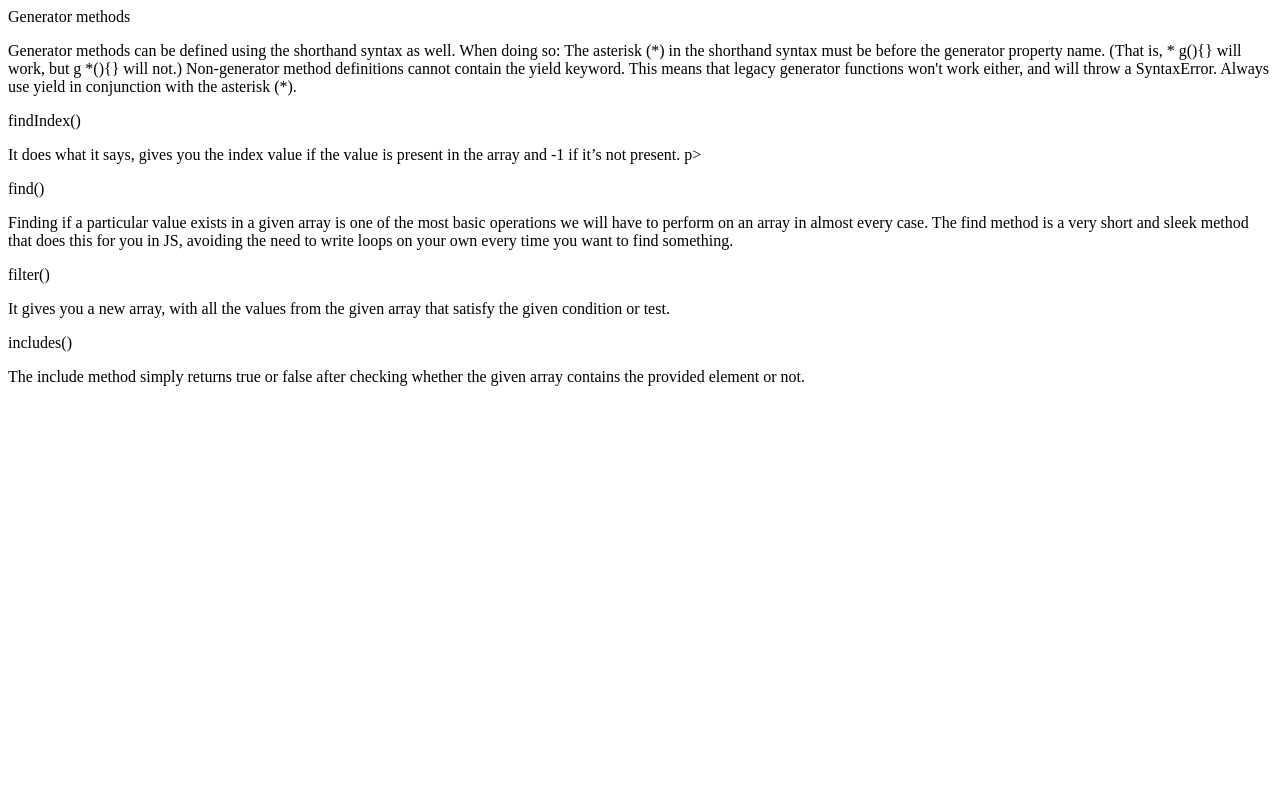
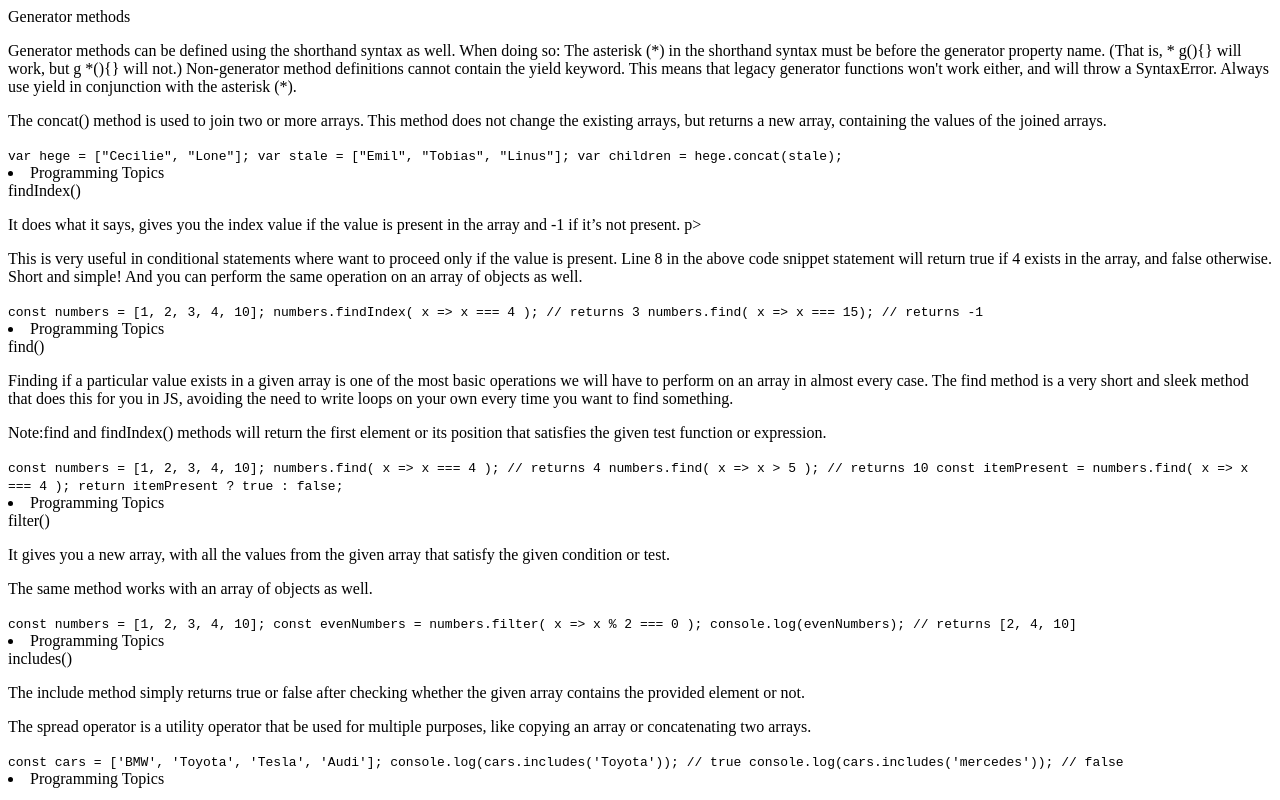
Before and after one commit to JelilFaisalAbudu/jelil-and-kenneth-project, a plain HTML site: page index.html in a window 1280 px wide. Drawn offline with Linux system fonts and the light colour scheme.

Commit message:
Worked user story 5 to 8

```diff
--- a/index.html
+++ b/index.html
@@ -8,7 +8,7 @@
   </head>
   <body>
     <main id="main-doc">
-      <section class="main-section">
+      <section id="Generator_methods" class="main-section">
         <header>Generator methods</header>
         <p>
           Generator methods can be defined using the shorthand syntax as well.
@@ -19,13 +19,35 @@
           and will throw a SyntaxError. Always use yield in conjunction with the
           asterisk (*).
         </p>
+        <p>
+          The concat() method is used to join two or more arrays. This method
+          does not change the existing arrays, but returns a new array,
+          containing the values of the joined arrays.
+        </p>
+        <code
+          >var hege = ["Cecilie", "Lone"]; var stale = ["Emil", "Tobias",
+          "Linus"]; var children = hege.concat(stale);</code
+        >
+        <li>Programming Topics</li>
       </section>
-      <section id="findIndex" class="main-section">
+      <section id="findIndex()" class="main-section">
         <header>findIndex()</header>
         <p>
           It does what it says, gives you the index value if the value is
           present in the array and -1 if it’s not present. p>
         </p>
+        <p>
+          This is very useful in conditional statements where want to proceed
+          only if the value is present. Line 8 in the above code snippet
+          statement will return true if 4 exists in the array, and false
+          otherwise. Short and simple! And you can perform the same operation on
+          an array of objects as well.
+        </p>
+        <code
+          >const numbers = [1, 2, 3, 4, 10]; numbers.findIndex( x => x === 4 );
+          // returns 3 numbers.find( x => x === 15); // returns -1</code
+        >
+        <li>Programming Topics</li>
       </section>
 
       <section id="find()" class="main-section">
@@ -37,6 +59,16 @@
           this for you in JS, avoiding the need to write loops on your own every
           time you want to find something.
         </p>
+        <p>
+          Note:find and findIndex() methods will return the first element or its
+          position that satisfies the given test function or expression.
+        </p>
+        <code>
+          const numbers = [1, 2, 3, 4, 10]; numbers.find( x => x === 4 ); //
+          returns 4 numbers.find( x => x > 5 ); // returns 10 const itemPresent
+          = numbers.find( x => x === 4 ); return itemPresent ? true : false;
+        </code>
+        <li>Programming Topics</li>
       </section>
       <section id="filter()" class="main-section">
         <header>filter()</header>
@@ -44,6 +76,15 @@
           It gives you a new array, with all the values from the given array
           that satisfy the given condition or test.
         </p>
+        <p>
+          The same method works with an array of objects as well.
+        </p>
+        <code
+          >const numbers = [1, 2, 3, 4, 10]; const evenNumbers = numbers.filter(
+          x => x % 2 === 0 ); console.log(evenNumbers); // returns [2, 4,
+          10]</code
+        >
+        <li>Programming Topics</li>
       </section>
       <section id="includes()" class="main-section">
         <header>includes()</header>
@@ -51,6 +92,16 @@
           The include method simply returns true or false after checking whether
           the given array contains the provided element or not.
         </p>
+        <p>
+          The spread operator is a utility operator that be used for multiple
+          purposes, like copying an array or concatenating two arrays.
+        </p>
+        <code>
+          const cars = ['BMW', 'Toyota', 'Tesla', 'Audi'];
+          console.log(cars.includes('Toyota')); // true
+          console.log(cars.includes('mercedes')); // false</code
+        >
+        <li>Programming Topics</li>
       </section>
     </main>
 
```
